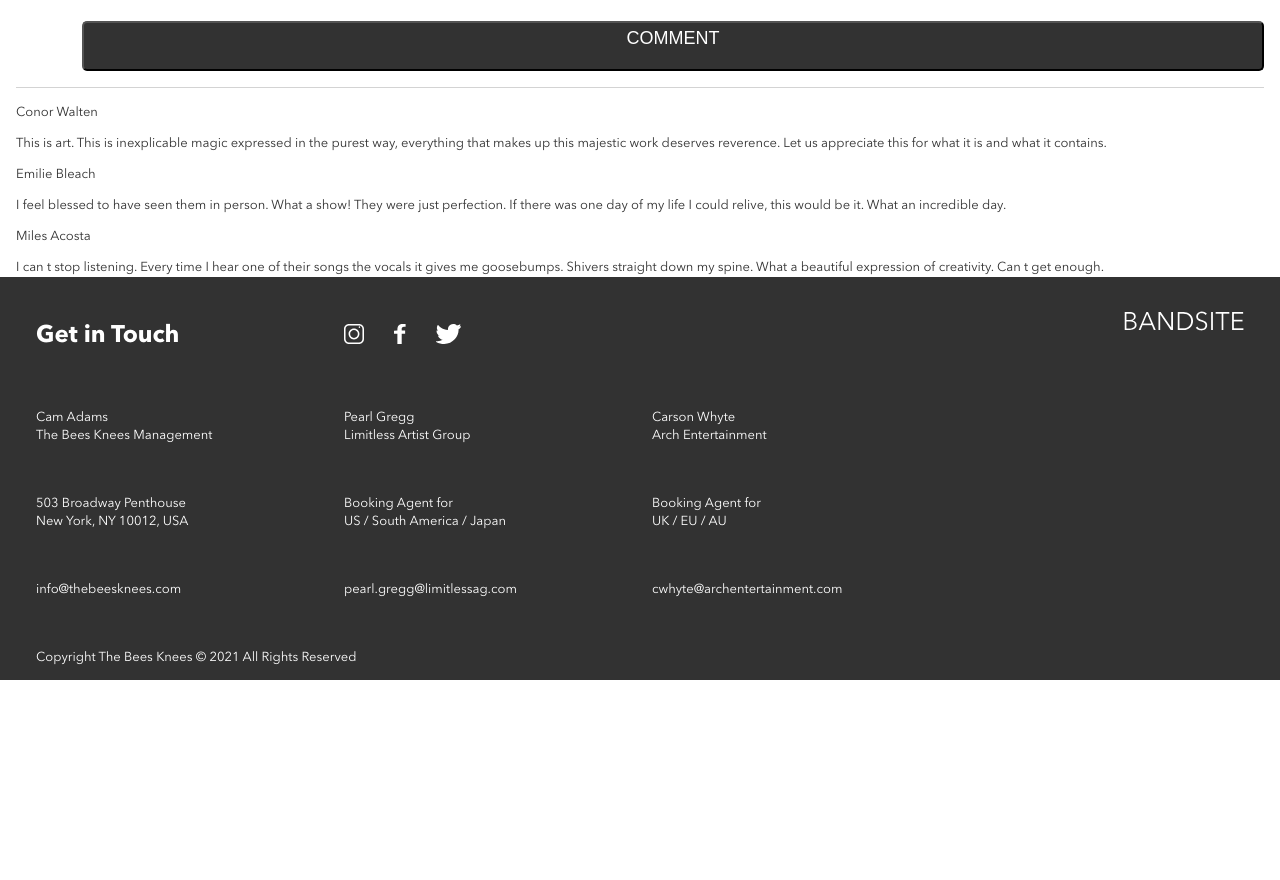
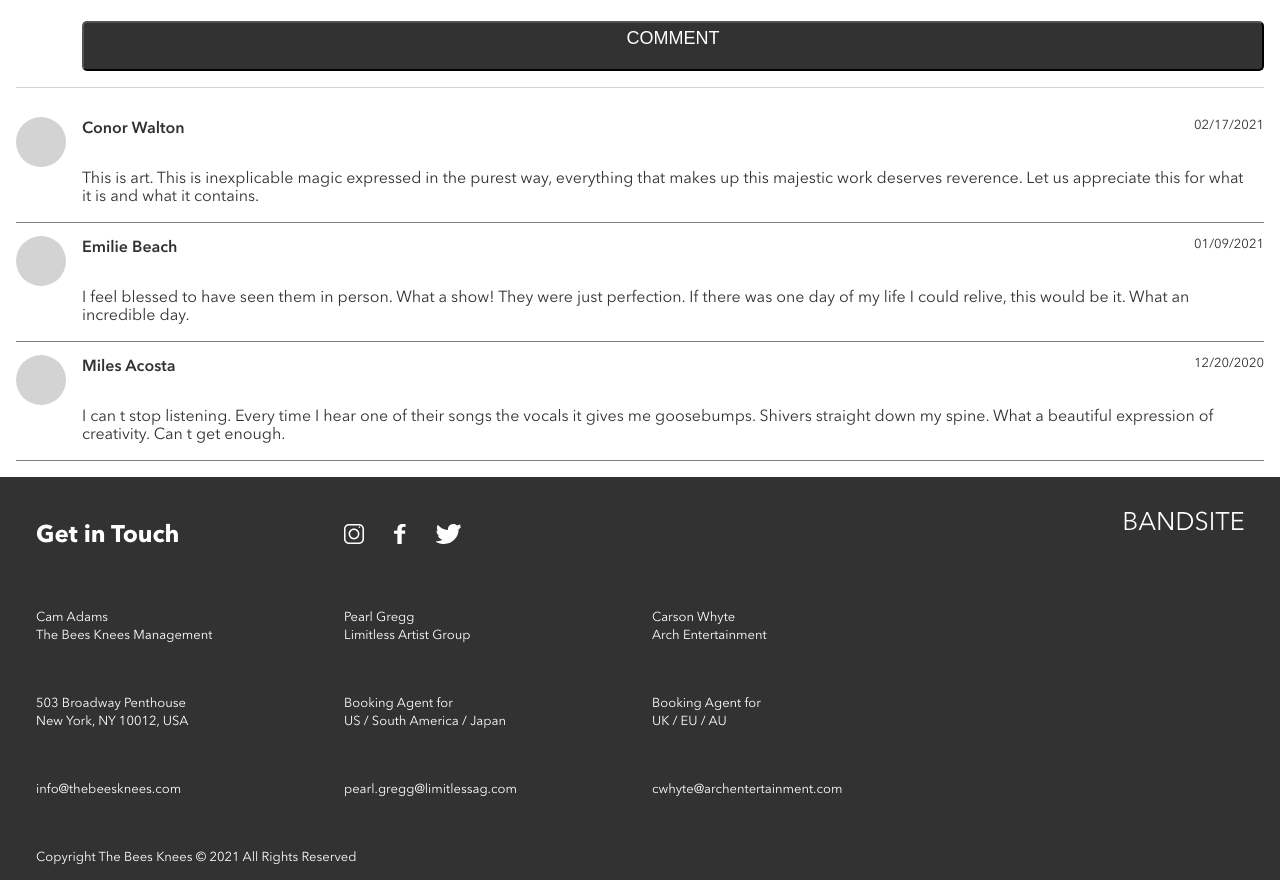
Before and after one commit to bengilpin/benjamin-gilpin-bandsite, a plain HTML site: page index.html in a window 1280 px wide. Shown: the part 3421-4301 px from the top of the page. Before the commit the page ends 4101 px from the top, so only its background shows below. Drawn offline with Linux system fonts and the light colour scheme.

Commit message:
basically everything finished in html and css, next is JS

```diff
--- a/Styles/_global.scss
+++ b/Styles/_global.scss
@@ -42,8 +42,16 @@ h3 {
     color: $band-site-black;
 }
 
-.bold {
+.bold20 {
     font-family: 'AvenirDemi';
     font-weight: 700 bold;
     font-size: 20px;
 }
+
+.bold16 {
+
+    font-family: 'AvenirDemi';
+    font-weight: 700 bold;
+    font-size: 16px;
+
+}
--- a/Styles/_main.scss
+++ b/Styles/_main.scss
@@ -99,6 +99,72 @@
 }
 
 
+
+
+// New comment box work area
+
+.commentBox {
+
+    &__containers {
+
+        margin-bottom: 16px;
+
+        &--profile {
+            height: 50px;
+            width: 50px;
+            background-color: lightgray;
+            border-radius: 50%;
+            margin-right: 16px;
+            margin-top: 13px;
+            overflow: hidden;
+            flex-shrink: 0;
+
+
+
+        }
+
+        &--text {
+
+
+            &--comment {
+                padding-right: 16px;
+                font-size: 16px;
+            }
+        }
+
+
+
+
+        &__objects {
+
+            display: flex;
+
+
+            border-bottom: 1px gray solid;
+
+            &--header {
+
+                display: flex;
+                justify-content: space-between;
+
+
+
+
+
+        }
+
+
+
+
+
+
+
+
+    }
+}
+
+}
+
 .commentBox {
 
     padding: 0 16px;
@@ -112,6 +178,8 @@
 
 
 
+
+
     &__container {
 
         display: flex;
@@ -119,6 +187,7 @@
         padding-bottom: 16px;
         margin-bottom: 16px;
         border-bottom: 1px lightgray solid;
+
 
 
         &--image {
@@ -201,6 +270,7 @@
 
 
 
+
 @media (min-width: 768px) {
     .hero {
         height: 100vh;
--- a/Styles/partials/_variables.scss
+++ b/Styles/partials/_variables.scss
@@ -2,7 +2,7 @@ $page-header-text-desktop: 60px;
 $page-header-line-height-desktop: 68px;
 $page-header-text-weight-desktop: bold 700;
 
-$page-header-text-mobile: 30px;
+$page-header-text-mobile: 24px;
 $page-header-line-height-mobile: 32px;
 $page-header-text-weight-mobile: bold 700;
 
--- a/index.html
+++ b/index.html
@@ -128,33 +128,61 @@
             </div>
           </div>
         </form>
-        <div class="commentBox__containers-new">
-          <div class="commentBox__containers-new--profile"></div>
-          <div class="commentBox__containers-new--text">
-            <p class="commentBox__containers-new--text--name">Conor Walten</p>
-            <p class="commentBox__containers-new--text--comment">
+        <div class="commentBox__containers">
+          <div class="commentBox__containers__objects">
+            <div class="commentBox__containers--profile"></div>
+            <div class="commentBox__containers__objects--content">
+              <div class="commentBox__containers__objects--header">
+                <p class="commentBox__containers--text--name bold16">
+                  Conor Walton
+                </p>
+                <p class="commentBox__containers__objects--header--date">
+                  02/17/2021
+                </p>
+              </div>
+              <p class="commentBox__containers--text--comment">
                 This is art. This is inexplicable magic expressed in the purest
                 way, everything that makes up this majestic work deserves
                 reverence. Let us appreciate this for what it is and what it
                 contains.
               </p>
             </div>
-
-          <div class="commentBox__containers-new--profile"></div>
-          <div class="commentBox__containers-new--text">
-            <p class="commentBox__containers-new--text--name">Emilie Bleach</p>
-            <p class="commentBox__containers-new--text--comment">
-              I feel blessed to have seen them in person. What a show! They were
-              just perfection. If there was one day of my life I could relive,
-              this would be it. What an incredible day.
+          </div>
+          <div class="commentBox__containers__objects">
+            <div class="commentBox__containers--profile"></div>
+            <div class="commentBox__containers__objects--content">
+              <div class="commentBox__containers__objects--header">
+                <p class="commentBox__containers--text--name bold16">
+                  Emilie Beach
+                </p>
+                <p class="commentBox__containers__objects--header--date">
+                  01/09/2021
                 </p>
               </div>
-          <div class="commentBox__containers-new--profile"></div>
-          <div class="commentBox__containers-new--text">
-            <p class="commentBox__containers-new--text--name">Miles Acosta</p>
+              <p class="commentBox__containers--text--comment">
+                I feel blessed to have seen them in person. What a show! They
+                were just perfection. If there was one day of my life I could
+                relive, this would be it. What an incredible day.
+              </p>
+            </div>
+          </div>
+          <div class="commentBox__containers__objects">
+            <div class="commentBox__containers--profile"></div>
+            <div class="commentBox__containers__objects--content">
+              <div class="commentBox__containers__objects--header">
+                <p class="commentBox__containers--text--name bold16">
+                  Miles Acosta
+                </p>
+                <p class="commentBox__containers__objects--header--date">
+                  12/20/2020
+                </p>
+              </div>
+              <p class="commentBox__containers--text--comment">
                 I can t stop listening. Every time I hear one of their songs the
-            vocals it gives me goosebumps. Shivers straight down my spine. What
-            a beautiful expression of creativity. Can t get enough.
+                vocals it gives me goosebumps. Shivers straight down my spine.
+                What a beautiful expression of creativity. Can t get enough.
+              </p>
+            </div>
           </div>
         </div>
       </section>
```
Also changed, not shown: Pages/shows.html (+6 -6 lines), Styles/bio.css, 1 other file. Lines whose indentation alone changed are shown as unchanged.
